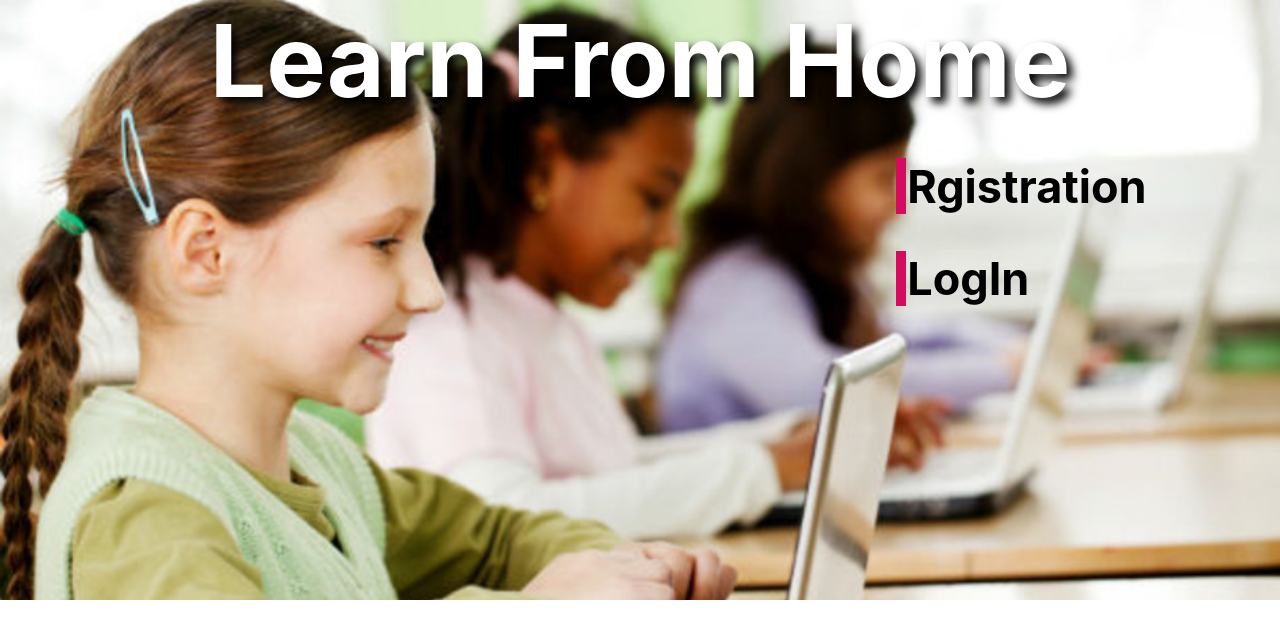
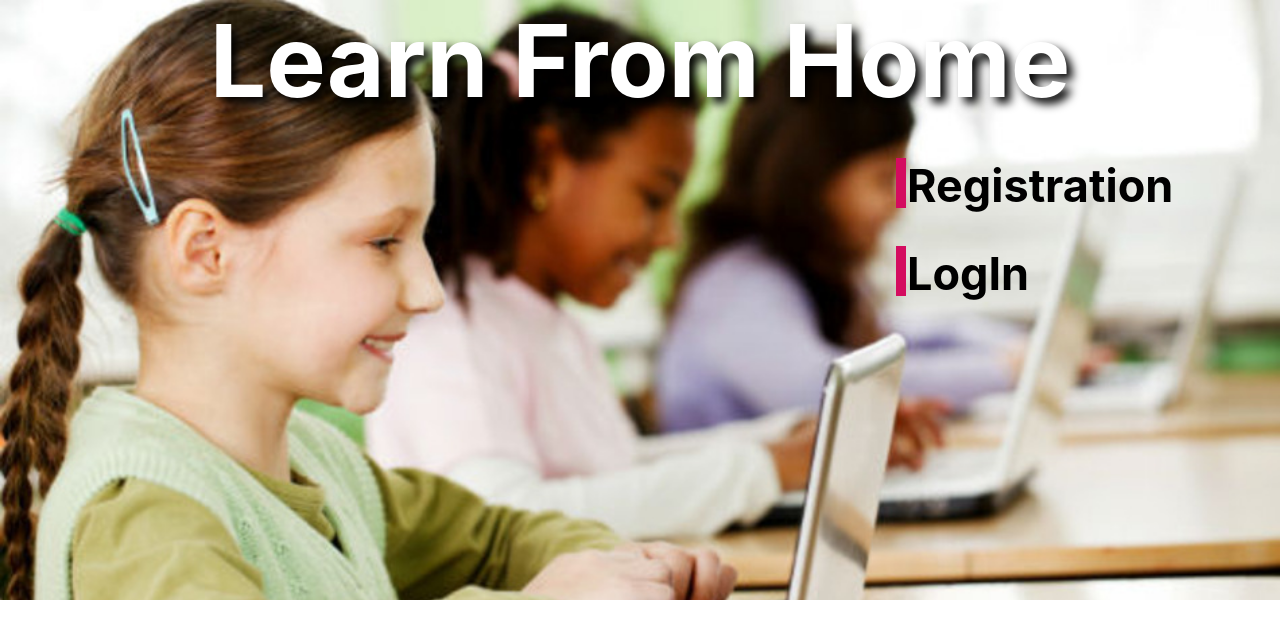
Before and after one commit to snehalneosoft55/LearnFromHome, a React (Create React App) app: page / in a window 1280 px wide. Shown: the top 638 px of the page. Built offline with nearby package versions, Linux system fonts and the light colour scheme.

Commit message:
added router

```diff
--- a/package.json
+++ b/package.json
@@ -10,6 +10,7 @@
     "react": "^16.13.1",
     "react-bootstrap": "^1.0.1",
     "react-dom": "^16.13.1",
+    "react-router-dom": "^5.1.2",
     "react-scripts": "3.4.1"
   },
   "scripts": {
--- a/src/App.js
+++ b/src/App.js
@@ -1,13 +1,23 @@
 import React from 'react';
+import {BrowserRouter as Router,Route} from 'react-router-dom'
 
 import './App.css';
 // import '../src/assets/css/Home.css'
 
-import Home from './components/Home'
+import Home from './pages/Home';
+import Registration from './pages/Registration';
+import LogIn from './pages/LogIn';
+
 function App() {
   return (
     <div className="App">
-      <Home/>
+      <Router>
+        <Route path='/' exact component={ Home } />
+        <Route path='/Registration' component={ Registration }/>
+        <Route path='/LogIn' component={ LogIn } />
+
+      </Router>
+
     </div>
   );
 }
--- a/src/assets/css/Home.css
+++ b/src/assets/css/Home.css
@@ -8,7 +8,7 @@
     background-size: cover;
     /* color:red */
 }
-h1{
+.title{
     font-size: 100px !important;
     text-align: center;
     color:white;
@@ -17,15 +17,18 @@ h1{
     margin-bottom: 0%;
 }
 .registration , .login{
+    /* text-decoration: none; */
     font-size: 45px;
-    padding:2%;
     margin-left: 11px;
+    color:black;
+
 }
 .homeWrapperMenuReg,.homeWrapperMenuLogin{
+    /* width:40px; */
+    height:50px;
     margin-left:70%;
     margin-right: 1%;
     margin-top:2%;
-    /* border-left:15px solid yellow; */
     width:10px;
 
     background:rgb(212, 12, 95);
--- a/src/components/Home.js
+++ b/src/pages/Home.js
@@ -1,5 +1,5 @@
 import React from 'react'
-
+import { Link } from 'react-router-dom';
 import '../assets/css/Home.css'
 // import NavBars from './NavBar'
 import { Container , Row, Col } from 'react-bootstrap'
@@ -12,14 +12,16 @@ export default class Home extends React.Component{
 
                 <section className="homeSection">
                     <div className="homeWrapper">
-                        <h1>Learn From Home</h1>
+                        <h1 className=" title ">Learn From Home</h1>
                         <div className="homeWrapperMenu">
                             <div className="homeWrapperMenuReg">
+                               <Link to="/Registration" style={{textDecoration:'none'}}><h2 className="registration" >Registration</h2></Link>
 
-                                <h2 className="registration" >Rgistration</h2>
                             </div>
                             <div className="homeWrapperMenuLogin">
-                                <h2 className="login"> LogIn </h2>
+                            <Link to="/LogIn" style={{textDecoration:'none'}}><h2 className="registration" >LogIn</h2></Link>
+
+                                {/* <h2 className="login"> LogIn </h2> */}
                             </div>
                         </div>
                     </div>
--- /dev/null
+++ b/src/pages/LogIn.js
@@ -0,0 +1,9 @@
+import React from 'react'
+
+export default class LogIn extends React.Component{
+    render(){
+        return(
+            <h1>LogIn</h1>
+        )
+    }
+}
--- /dev/null
+++ b/src/pages/Registration.js
@@ -0,0 +1,9 @@
+import React from 'react'
+
+export default class Registration extends React.Component{
+    render(){
+        return(
+            <h1>Registration</h1>
+        )
+    }
+}
```
Also changed, not shown: 1 other file (tests, documents, lock files or other folders).
